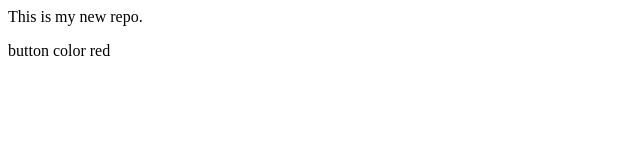
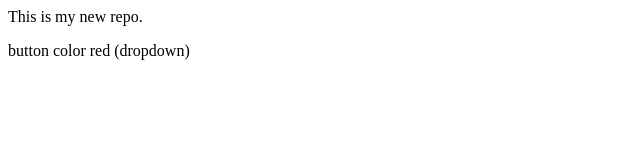
Before and after one commit to faisakzafar1/localrepo, a plain HTML site: page index.html in a window 1280 px wide. Shown: the full height of the page, 0-640 px from the left. Drawn offline with Linux system fonts and the light colour scheme.

Commit message:
add dropdown

```diff
--- a/index.html
+++ b/index.html
@@ -1,2 +1,2 @@
 <p>This is my new repo.</p>
-<p>button color red</p>
+<p>button color red (dropdown)</p>
```
Also changed, not shown: 1 other file.
